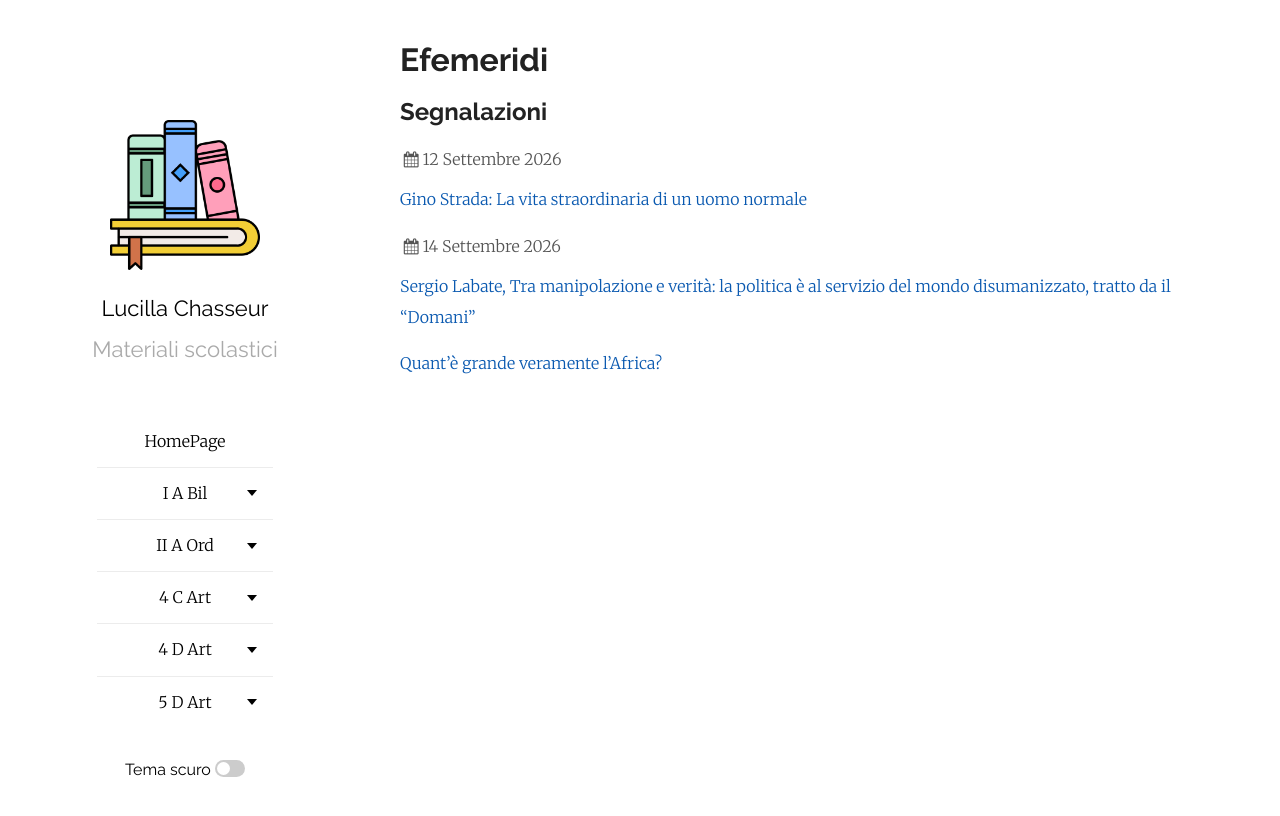
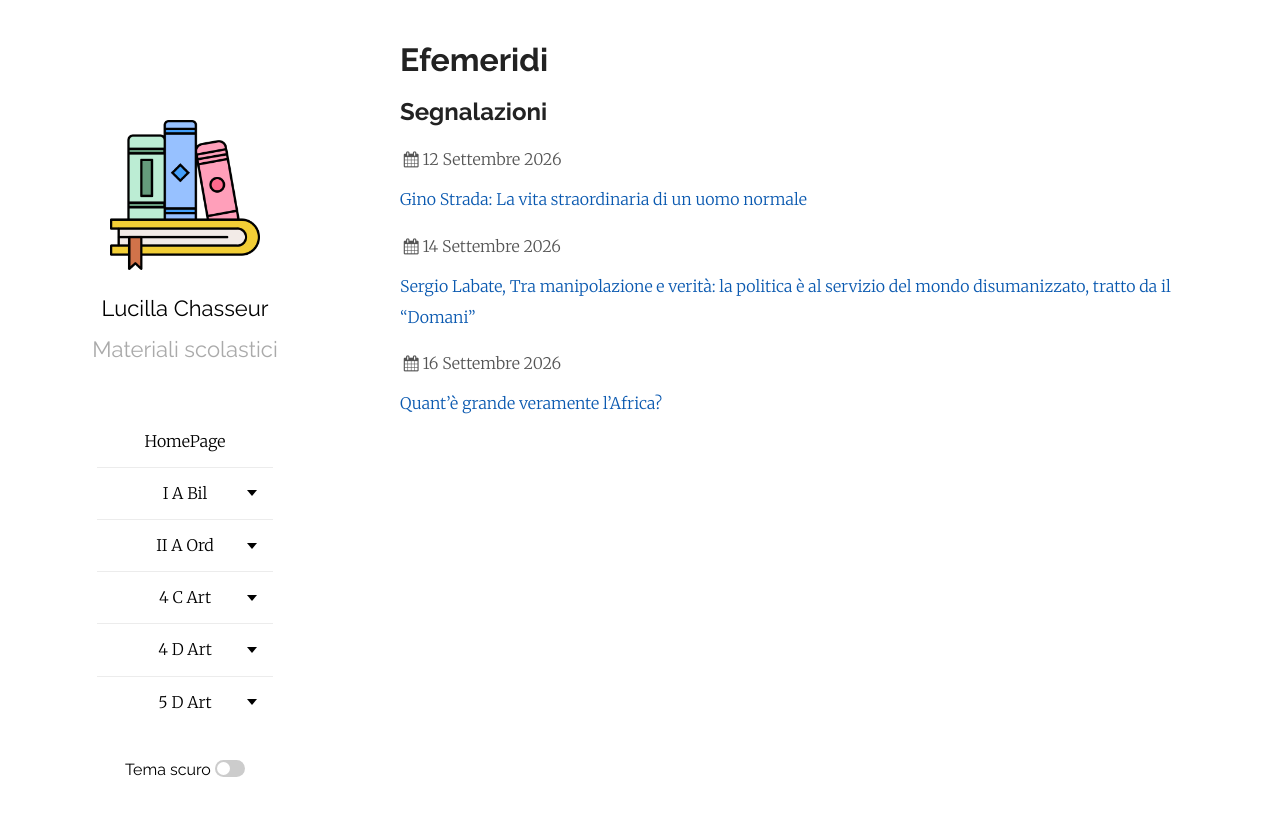
Before and after one commit to efemeridi/efemeridi.github.io, a Jekyll site: the page built from index.md, in a window 1280 px wide. Shown: the top 816 px of the page. Built offline with Jekyll 4.4.1, drawn with Linux system fonts in a browser that asks for light colours; our own code applies the rules of GitHub Pages for plain Markdown files.

Commit message:
Add new post date and link to Africa podcast

```diff
--- a/index.md
+++ b/index.md
@@ -14,4 +14,6 @@ layout: page
 
 [Sergio Labate, Tra manipolazione e verità: la politica è al servizio del mondo disumanizzato, tratto da il "Domani"](/materiali/segnalazioni/02_labate_tra_manipolazione_e_verita.pdf/)
 
+<div class="post-date"><i class="icon-calendar"></i>16 Settembre 2026</div>
+
 [Quant'è grande veramente l'Africa?](https://www.internazionale.it/podcast/ilmondo/gli-ucraini-sono-stanchi-degli-scandali-quant-e-grande-veramente-l-africa/)
```
